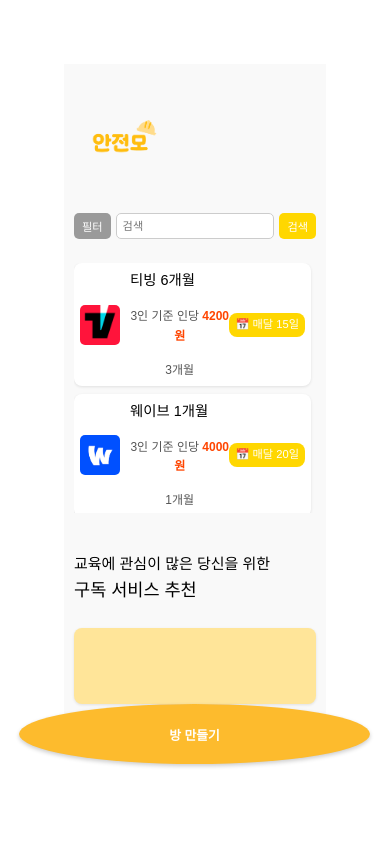
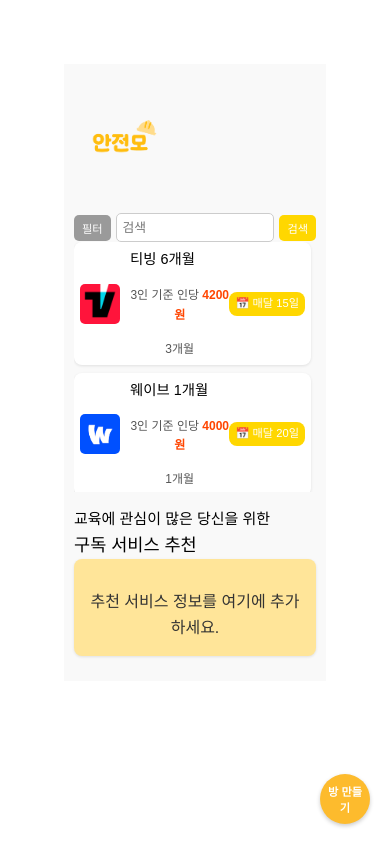
Before and after one commit to MoguMogu-KB/AJM-FE, a Vue app: page /accountlist in a window 390 px wide. Built offline with nearby package versions, Linux system fonts and the light colour scheme; the HTML template or start-up script is replaced by a standard one.

Commit message:
방만들기 클릭 시 모달 및 페이지 연결 준비

```diff
--- a/src/pages/list/AccountList.vue
+++ b/src/pages/list/AccountList.vue
@@ -3,14 +3,18 @@
     <header class="header">
       <img src="../../assets/ajmlogo.png" alt="안전모 로고" class="logo" />
     </header>
+
+    <!-- 필터와 검색 -->
     <div class="filter-search">
       <div class="dropdown">
-        <button class="filter-button" @click="toggleDropdown">
-          필터
-        </button>
+        <button class="filter-button" @click="toggleDropdown">필터</button>
         <ul v-if="showDropdown" class="dropdown-menu">
-          <li v-for="(category, index) in categories" :key="index" @click="selectCategory(category)"
-            class="dropdown-item">
+          <li
+            v-for="(category, index) in categories"
+            :key="index"
+            @click="selectCategory(category)"
+            class="dropdown-item"
+          >
             {{ category }}
           </li>
         </ul>
@@ -18,9 +22,14 @@
       <input type="text" placeholder="검색" class="search-input" />
       <button class="search-button">검색</button>
     </div>
-    <br />
+
+    <!-- 계좌 카드 리스트 -->
     <div class="account-scroll-container">
-      <div class="account-card" v-for="(account, index) in filteredAccounts" :key="index">
+      <div
+        class="account-card"
+        v-for="(account, index) in filteredAccounts"
+        :key="index"
+      >
         <img :src="account.logo" alt="통장 로고" class="account-logo" />
         <div class="account-info">
           <h3>{{ account.title }}</h3>
@@ -32,15 +41,27 @@
         <span class="badge">📅 {{ account.date }}</span>
       </div>
     </div>
-    <br />
+
+    <!-- 구독 추천 영역 -->
     <h4>교육에 관심이 많은 당신을 위한</h4>
     <h3>구독 서비스 추천</h3>
-    <br />
     <div class="recommendation-card">
-      <br />
-      <br />
+      <p>추천 서비스 정보를 여기에 추가하세요.</p>
     </div>
-    <button class="create-room-button">방 만들기</button>
+
+    <!-- 방 만들기 버튼 -->
+    <button class="create-room-button" @click="makeRoom">방 만들기</button>
+
+    <!-- 모달 창 -->
+    <div v-if="showModal" class="modal-overlay">
+      <div class="modal">
+        <h3>현재 등록된 계좌가 없습니다! 모임 통장용 계좌를 등록 및 개설하시겠습니까?</h3>
+        <div class="modal-actions">
+          <button @click="confirmModal" class="modal-button confirm">확인</button>
+          <button @click="closeModal" class="modal-button cancel">취소</button>
+        </div>
+      </div>
+    </div>
     <Footer />
   </div>
 </template>
@@ -48,18 +69,14 @@
 <script setup>
 import { ref, computed } from "vue";
 import Footer from "@/components/common/Footer.vue";
+import { useRouter } from "vue-router";
 
+const router = useRouter();
 const showDropdown = ref(false);
 const selectedCategory = ref("");
-const categories = [
-  "티빙",
-  "웨이브",
-  "디즈니플러스",
-  "왓챠",
-  "말해보카",
-  "밀리의서재",
-];
+const showModal = ref(false); // 모달 상태
 
+const categories = ["티빙", "웨이브", "디즈니플러스", "왓챠", "말해보카", "밀리의서재"];
 const accounts = ref([
   {
     logo: new URL("../../assets/tving.png", import.meta.url).href,
@@ -99,6 +116,33 @@
     account.title.includes(selectedCategory.value)
   );
 });
+
+// 방 만들기 버튼 클릭 시 로직
+const makeRoom = () => {
+  const accountNumber = localStorage.getItem("accountNumber");
+  if (!accountNumber) {
+    // 계좌 번호가 없는 경우 모달을 표시
+    showModal.value = true;
+  } else {
+    // 계좌 번호가 있는 경우 다음 단계로 이동
+    router.push("/next-step");
+  }
+};
+
+// 모달 확인 버튼 클릭
+const confirmModal = () => {
+  // 계좌 등록 및 개설 처리 로직
+  // console.log("계좌를 등록 및 개설합니다.");
+  // localStorage.setItem("accountNumber", "1234567890"); // 임의의 계좌 번호 저장
+  // showModal.value = false;
+  router.push("/next-step"); // 다음 단계로 이동
+};
+
+// 모달 취소 버튼 클릭
+const closeModal = () => {
+  alert("계좌를 등록 및 개설하지 않으면 방을 만들 수 없습니다!")
+  showModal.value = false;
+};
 </script>
 
 <style scoped>
@@ -304,6 +348,205 @@
     padding: 8px;
     font-size: 0.8rem;
   }
+  .account-list-container {
+  padding: 10px;
+  background-color: #f9f9f9;
+}
+
+.header {
+  display: flex;
+  align-items: center;
+  margin-bottom: 10px;
+}
+
+.logo {
+  width: 100px;
+}
+
+.filter-search {
+  display: flex;
+  align-items: center;
+  justify-content: space-between;
+  gap: 5px;
+}
+
+.filter-button {
+  background-color: #9a9a9a;
+  color: white;
+  border: none;
+  padding: 5px 10px;
+  font-size: 0.8rem;
+  border-radius: 5px;
+  cursor: pointer;
+}
+
+.search-button {
+  background-color: #ffd700;
+  color: white;
+  border: none;
+  padding: 5px 10px;
+  font-size: 0.8rem;
+  border-radius: 5px;
+  cursor: pointer;
+}
+
+.search-input {
+  flex: 1;
+  padding: 6px;
+  font-size: 0.8rem;
+  border: 1px solid #ccc;
+  border-radius: 5px;
+}
+
+.account-scroll-container {
+  max-height: 250px;
+  overflow-y: scroll;
+  margin-bottom: 15px;
+  padding-right: 5px;
+}
+
+.account-card {
+  display: flex;
+  align-items: center;
+  justify-content: space-between;
+  background-color: white;
+  padding: 8px;
+  margin-bottom: 8px;
+  border-radius: 8px;
+  box-shadow: 0 1px 3px rgba(0, 0, 0, 0.1);
+}
+
+.account-logo {
+  width: 40px;
+  height: 40px;
+}
+
+.account-info {
+  flex: 1;
+  margin-left: 10px;
+}
+
+.account-info h3 {
+  font-size: 0.9rem;
+}
+
+.account-info p {
+  font-size: 0.75rem;
+  color: #555;
+}
+
+.amount {
+  color: #ff4500;
+  font-weight: bold;
+}
+
+.badge {
+  font-size: 0.7rem;
+  background-color: #ffd700;
+  color: white;
+  padding: 3px 6px;
+  border-radius: 8px;
+}
+
+.recommendation-card {
+  background-color: #ffe599;
+  border-radius: 8px;
+  padding: 15px;
+  text-align: center;
+  margin-bottom: 15px;
+}
+
+.create-room-button {
+  position: fixed;
+  bottom: 20px;
+  right: 20px;
+  width: 60px;
+  height: 60px;
+  background-color: #fdbb2d;
+  color: white;
+  border: none;
+  border-radius: 50%;
+  font-size: 0.8rem;
+  font-weight: bold;
+  cursor: pointer;
+  display: flex;
+  align-items: center;
+  justify-content: center;
+  box-shadow: 0 2px 4px rgba(0, 0, 0, 0.2);
+}
+
+.create-room-button:hover {
+  background-color: #e8a326;
+}
+
+.modal-overlay {
+  position: fixed;
+  top: 0;
+  left: 0;
+  width: 100%;
+  height: 100%;
+  background-color: rgba(0, 0, 0, 0.5);
+  display: flex;
+  align-items: center;
+  justify-content: center;
+  z-index: 1000;
+}
+
+.modal {
+  background-color: white;
+  padding: 20px;
+  border-radius: 10px;
+  text-align: center;
+  width: 300px;
+  box-shadow: 0 2px 4px rgba(0, 0, 0, 0.2);
+}
+
+.modal-actions {
+  display: flex;
+  justify-content: space-between;
+  margin-top: 15px;
+}
+
+.modal-button {
+  padding: 10px 20px;
+  border: none;
+  border-radius: 5px;
+  cursor: pointer;
+  font-size: 14px;
+}
+
+.modal-button.confirm {
+  background-color: #4caf50;
+  color: white;
+}
+
+.modal-button.cancel {
+  background-color: #f44336;
+  color: white;
+}
+
+.modal-button:hover {
+  opacity: 0.9;
+}
+
+@media screen and (max-width: 768px) {
+  .filter-button,
+  .search-button {
+    padding: 5px 8px;
+    font-size: 0.7rem;
+  }
+
+  .account-card {
+    padding: 6px;
+    font-size: 0.7rem;
+  }
+
+  .create-room-button {
+    width: 50px;
+    height: 50px;
+    font-size: 0.7rem;
+  }
+}
 
 }
 </style>
--- a/src/pages/register/questions/ResultPage.vue
+++ b/src/pages/register/questions/ResultPage.vue
@@ -5,13 +5,16 @@
       <div v-else>
         <h2>설문조사가 완료되었습니다!</h2>
         <!-- <p>결과를 확인해보세요.</p> -->
-        <button
+         <div>
+          <button
           class="next-button"
           :disabled="isLoading"
           @click="goToHomePage"
         >
           안전모 시작하기!
         </button>
+         </div>
+
       </div>
     </div>
   </template>
```
